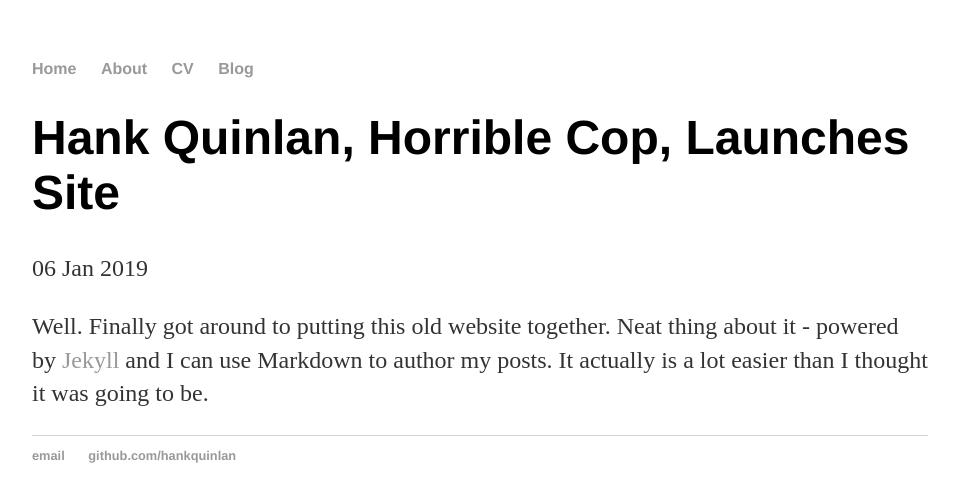
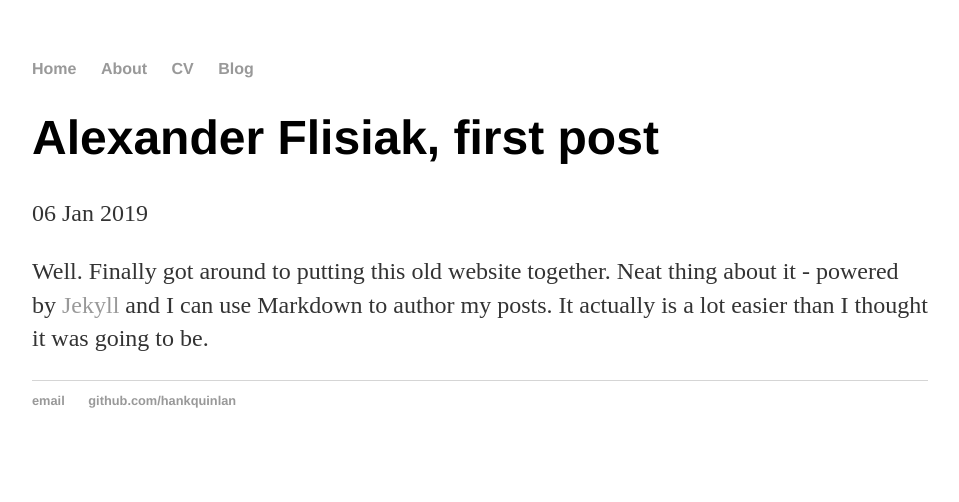
Before and after one commit to aflisiak/aflisiak.github.io, a Jekyll site: the page built from _posts/2019-01-06-site-launched.md, in a window 1280 px wide. Shown: the top 502 px of the page, without its empty margins (160-1119 px from the left). Built offline with Jekyll 4.4.1, drawn with Linux system fonts in a browser that asks for light colours.

Commit message:
Update 2019-01-06-site-launched.md

```diff
--- a/_posts/2019-01-06-site-launched.md
+++ b/_posts/2019-01-06-site-launched.md
@@ -1,6 +1,6 @@
 ---
 layout: post
-title: "Hank Quinlan, Horrible Cop, Launches Site"
+title: "Alexander Flisiak, first post"
 date: 2019-01-06
 ---
 
```
